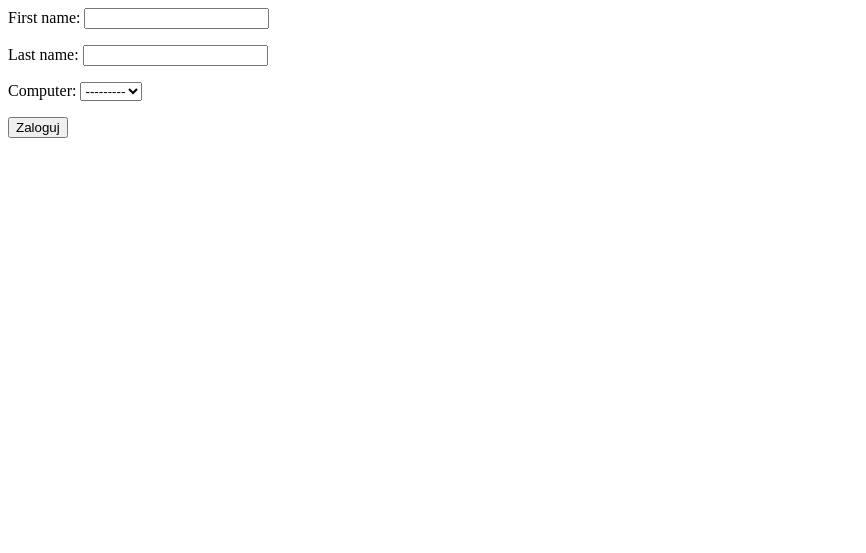
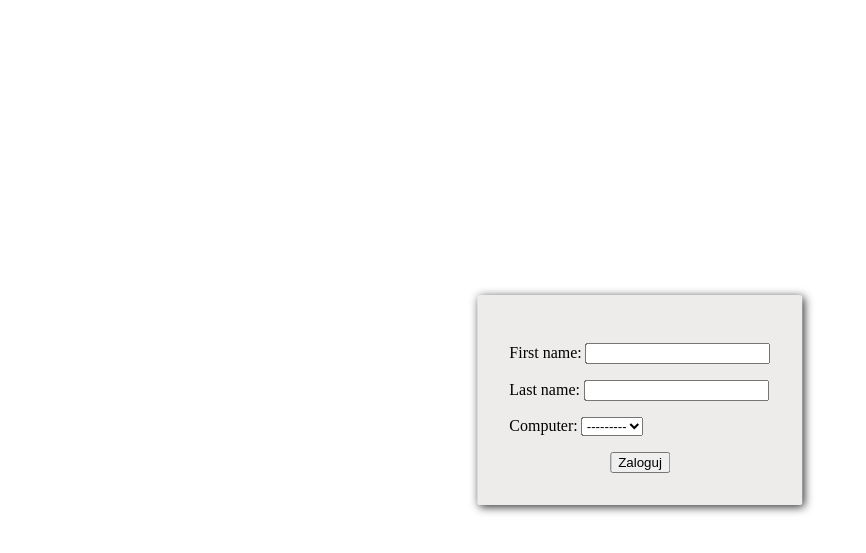
Before and after one commit to MrFajFel/Praktyki-, a Django app: page / in a window 1280 px wide. Shown: the top 553 px of the page, without its empty margins (0-866 px from the left). Run offline with Django 5.2, Linux system fonts and the light colour scheme; data that the repository does not hold is empty.

Commit message:
Logowanie zrobione zostal tylko css.
Signed-off-by: Filip Aleksandrowicz <filip.aleksandrowicz@teb.edu.pl>

```diff
--- a/app/static/css/form.css
+++ b/app/static/css/form.css
@@ -1,3 +1,18 @@
+
 .ContentInForm{
-
+    display: flex;
+    padding: 2rem;
+    position: absolute;
+    left: 50%;
+    top:50%;
+    transform: translate(-50%,-50%);
+    background: #EEEBEB;
+    border-radius: 1%;
+    box-shadow: 2px 2px 10px #312E2E;
 }
+.guziklogowania{
+    display: flex;
+    justify-content: center;
+    align-items: center;
+    width: 100%;
+}
--- a/app/static/css/index.css
+++ b/app/static/css/index.css
@@ -18,9 +18,7 @@
     margin-top: 2em;
     flex-wrap: wrap;
 }
-.inContent{
-    display: flex;
-}
+
 
 .logi{
     border-radius: 2%;
--- a/app/templates/logowanie.html
+++ b/app/templates/logowanie.html
@@ -1,11 +1,24 @@
+{% load static %}
+<!DOCTYPE html>
+<html lang="pl-PL">
+    <head>
+        <meta charset="UTF-8">
+        <title>{% block title %}{% endblock %}</title>
+    <link href="{% static "css/form.css" %}" rel="stylesheet">
+    </head>
+    <body>
     {% block content %}
         <div class="form">
             <div class="ContentInForm">
                 <form method="post">
                         {% csrf_token %}
                         {{ form.as_p }}
-                    <button type="submit" id="zaloguj">Zaloguj</button>
+                        <div class="guziklogowania">
+                            <button type="submit" id="zaloguj" class="Logbtn">Zaloguj</button>
+                        </div>
                 </form>
             </div>
         </div>
     {% endblock %}
+    </body>
+</html>
--- a/app/templates/logs.html
+++ b/app/templates/logs.html
@@ -13,7 +13,7 @@
                     Zgłoszono: {{ info.last_reported }} </br>
                     Komputer: {{ info.computer }}
                 </p>
-                <a href="" class="DoinnejStrony"><span> Usuń </span></a>
+
              </div>
         {% endfor %}
 
--- a/app/views.py
+++ b/app/views.py
@@ -49,8 +49,9 @@ def logowanie(request):
     if request.method == 'POST':
         form = LogForm(request.POST)
         if form.is_valid():
-            # if User.objects.all().filter(username=form.cleaned_data['']).exists():
-                return redirect('app:info')
+            for user in User.objects.all():
+                if form.cleaned_data['first_name'] == user.first_name and form.cleaned_data['last_name'] == user.last_name and form.cleaned_data['computer'] == user.computer:
+                    return redirect('app:info')
         else:
             form = LogForm()
     else:
```
Also changed, not shown: app/templates/usuwanie.html (deleted). Lines whose indentation alone changed are shown as unchanged.
